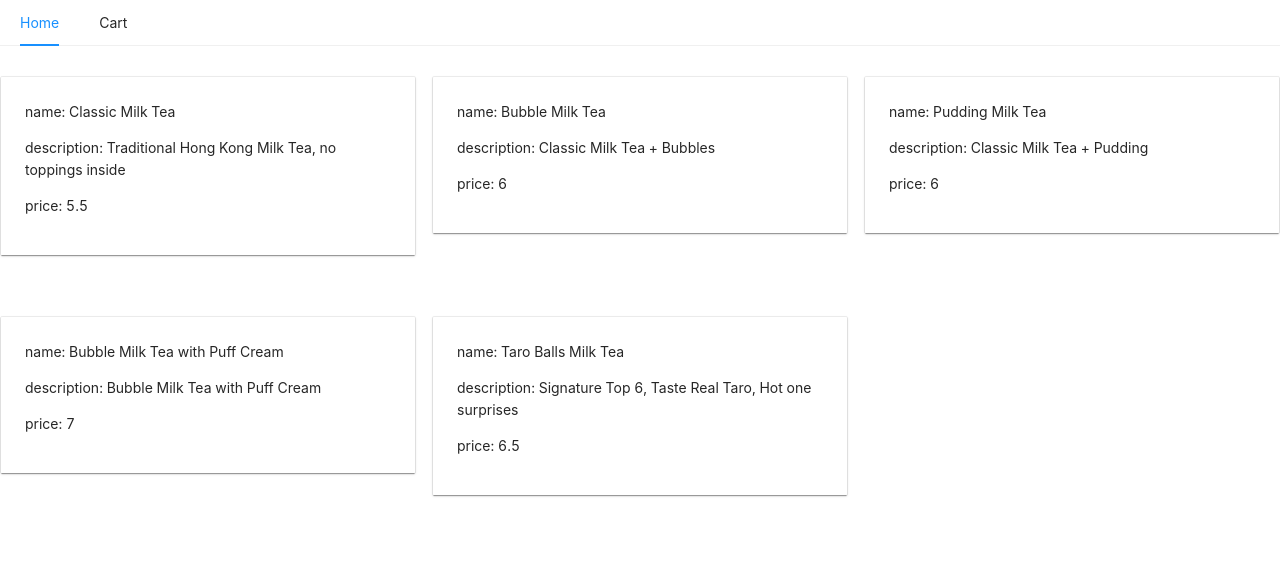
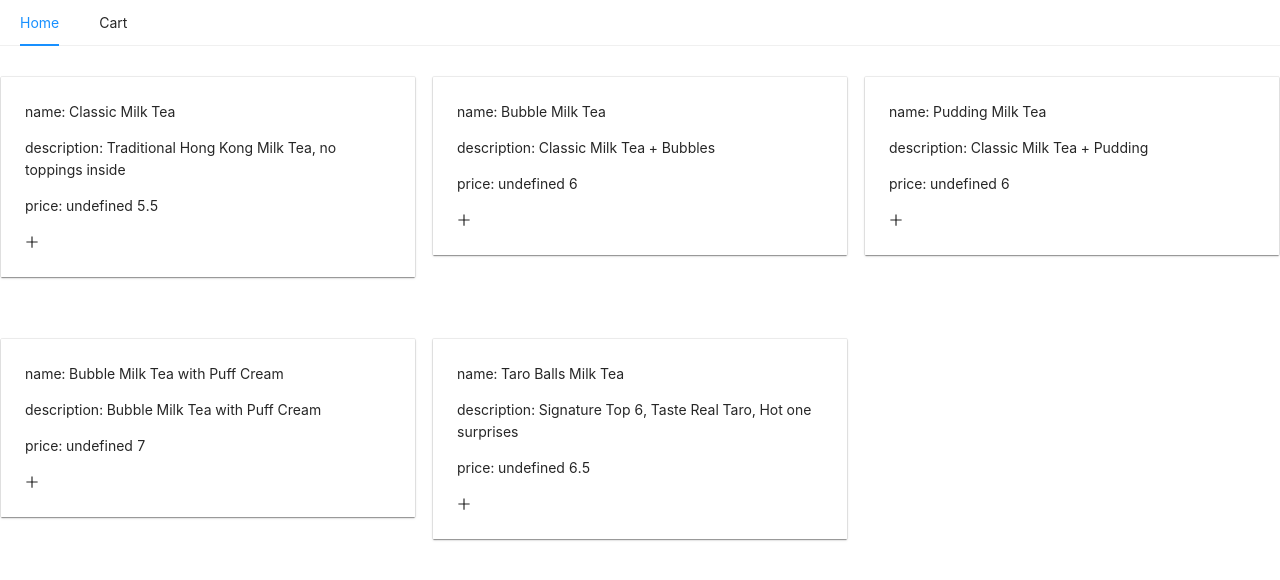
Before and after one commit to xtiandanos/green-flame, a React (Create React App) app: page /welcome in a window 1280 px wide. Shown: the top 580 px of the page. Built offline with nearby package versions, Linux system fonts and the light colour scheme.

Commit message:
added functionality for addToCart

```diff
--- a/package.json
+++ b/package.json
@@ -13,6 +13,7 @@
     "@types/react-loadable": "^5.5.3",
     "@types/react-redux": "^7.1.7",
     "@types/react-router-dom": "^5.1.3",
+    "ant-design": "^1.0.0",
     "antd": "^4.0.4",
     "node-sass": "^4.13.1",
     "react": "^16.13.1",
--- /dev/null
+++ b/src/app/state/ducks/cart/actions-types.tsx
@@ -0,0 +1,2 @@
+export const GET_PRODUCT_FROM_CART = 'GET_PRODUCT_FROM_CART';
+export const ADD_PRODUCT_TO_CART = 'ADD_PRODUCT_TO_CART';
--- /dev/null
+++ b/src/app/state/ducks/cart/actions.tsx
@@ -0,0 +1,11 @@
+import * as cartTypes from './actions-types';
+import * as productTypes from '../product/actions-types';
+
+export const getProductsInCart = () => ({
+  type: cartTypes.GET_PRODUCT_FROM_CART
+});
+
+export const addProductToCart = (data: productTypes.ProductItem) => ({
+  type: cartTypes.ADD_PRODUCT_TO_CART,
+  payload: data
+})
--- /dev/null
+++ b/src/app/state/ducks/cart/index.tsx
@@ -0,0 +1,11 @@
+import reducer from './reducers';
+import * as cartOperations from './operations';
+// import * as cartSagas from './sagas';
+import * as cartSelectors from './selectors';
+
+export {
+  cartOperations,
+  cartSelectors
+}
+
+export default reducer;
--- /dev/null
+++ b/src/app/state/ducks/cart/operations.tsx
@@ -0,0 +1,6 @@
+import { getProductsInCart, addProductToCart } from './actions';
+
+export {
+  getProductsInCart,
+  addProductToCart
+}
--- /dev/null
+++ b/src/app/state/ducks/cart/reducers.tsx
@@ -0,0 +1,18 @@
+import { combineReducers } from 'redux';
+import * as types from './actions-types';
+import { createReducer } from '../../utils';
+
+const data = createReducer([])({
+  [types.ADD_PRODUCT_TO_CART]: (state: any, actions: any) => {
+
+    let oldData = state;
+
+    oldData.push(actions.payload);
+
+    return oldData;
+  },
+});
+
+export default combineReducers({
+  data
+})
--- /dev/null
+++ b/src/app/state/ducks/cart/selectors.tsx
@@ -0,0 +1,5 @@
+const getProducts = (state: any) => {
+  return state && state.cart && state.cart.data;
+}
+
+export { getProducts };
--- a/src/app/state/ducks/index.tsx
+++ b/src/app/state/ducks/index.tsx
@@ -1 +1,2 @@
-export { default as product } from './product'
+export { default as cart } from './cart';
+export { default as product } from './product';
--- a/src/app/views/pages/public/home.tsx
+++ b/src/app/views/pages/public/home.tsx
@@ -1,19 +1,18 @@
 import React, { useEffect } from 'react';
 import { connect } from 'react-redux';
 import { Row, Col, Card } from 'antd';
+import { PlusOutlined } from '@ant-design/icons';
 
 import { productOperations, productSelectors } from '../../../state/ducks/product';
+import { cartOperations, cartSelectors } from '../../../state/ducks/cart';
 import { getProducts } from '../../../state/ducks/product/selectors';
+import * as ProductTypes from '../../../state/ducks/product/actions-types'
 
-type productItem = {
-  name: string;
-  description: string;
-  price: number;
-}
 
 type localProps = {
-  products: Array<productItem>;
+  products: Array<ProductTypes.ProductItem>;
   fetchProducts: () => void;
+  addToCart: (data: ProductTypes.ProductItem) => void;
 }
 
 const HomePage = (props: localProps) => {
@@ -22,18 +21,26 @@ const HomePage = (props: localProps) => {
     props.fetchProducts();
   }, []);
 
-  const displayProduct = (products: Array<productItem>) => {
+  const addToCart = (item: ProductTypes.ProductItem) => {
+    props.addToCart(item);
+  }
+
+  const displayProduct = (products: Array<ProductTypes.ProductItem>) => {
+
 
     return (
       <Row gutter={16}>
         {
-          products.map((item: productItem, index: number) => {
+          products.map((item: ProductTypes.ProductItem, index: number) => {
             return (
               <Col key={index} className="gutter-row" span={8}>
                 <Card>
                   <p>name: {item.name}</p>
                   <p>description: {item.description}</p>
-                  <p>price: {item.price}</p>
+                  <p>price: {`${process.env.CURRENCY_SYMBOL} ${item.price}`}</p>
+                  <div onClick={(e: any) => addToCart(item)}>
+                    <PlusOutlined />
+                  </div>
                 </Card>
               </Col>
             )
@@ -54,9 +61,11 @@ const HomePage = (props: localProps) => {
 
 export default connect(
   state => ({
-    products: productSelectors.getProducts(state)
+    products: productSelectors.getProducts(state),
+    cartProducts: cartSelectors.getProducts(state),
   }),
   {
-    fetchProducts: productOperations.fetchProducts
+    fetchProducts: productOperations.fetchProducts,
+    addToCart: cartOperations.addProductToCart
   }
 )(HomePage);
```
Also changed, not shown: src/app/state/ducks/product/actions-types.tsx (+7 -0 lines), 1 other file (tests, documents, lock files or other folders).
